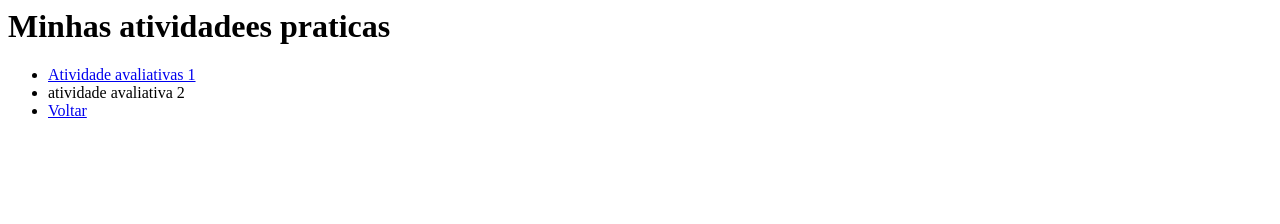
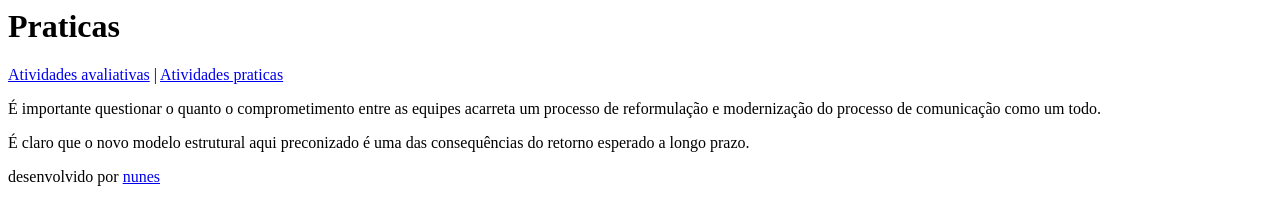
Before and after one commit to nunexxss/pw1, a plain HTML site: page praticas/index.html in a window 1280 px wide. Drawn offline with Linux system fonts and the light colour scheme.

Commit message:
2 files modified

```diff
--- a/praticas/index.html
+++ b/praticas/index.html
@@ -1,14 +1,21 @@
 <html>
   <head>
-    <meta charset="UTF-8" />
+    <meta charset="UTF-8"/>
+    <title> Praticas </title>
   </head>
   <body>
-    <h1>Minhas atividadees praticas</h1>
-    <ul>
-      <li><a href="atividade1/index.html"> Atividade avaliativas 1</a></li>
-      <li> atividade avaliativa 2</li>
-      <li><a href="../index.html" >Voltar </a></li>
-    </ul>
+    <header>
+      <h1 >Praticas</h1>
+    </header>
+    <nav>
+      <a href="avaliaçoes/index.html">Atividades avaliativas</a>   |
+      <a href="praticas/index.html"> Atividades praticas</a>
+    </nav>
+    <main>
+      <p>É importante questionar o quanto o comprometimento entre as equipes acarreta um processo de reformulação e modernização do processo de comunicação como um todo. </p>
+      <p>É claro que o novo modelo estrutural aqui preconizado é uma das consequências do retorno esperado a longo prazo.</p>
+    </main>
+    <footer> desenvolvido por <a href="https://github.com/nunexxss">nunes</a>
+    </footer>
   </body>
-
 </html>
```
Also changed, not shown: index.html (+1 -1 lines).
